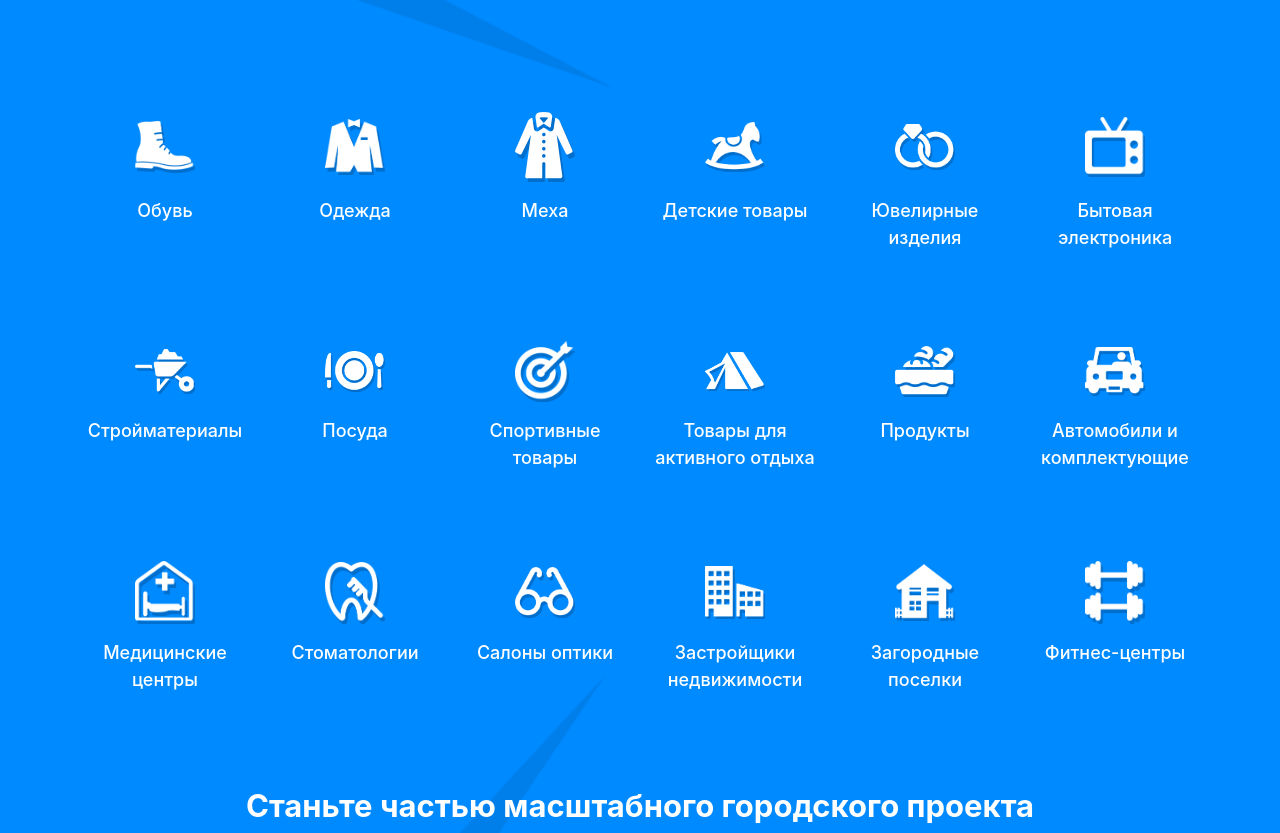
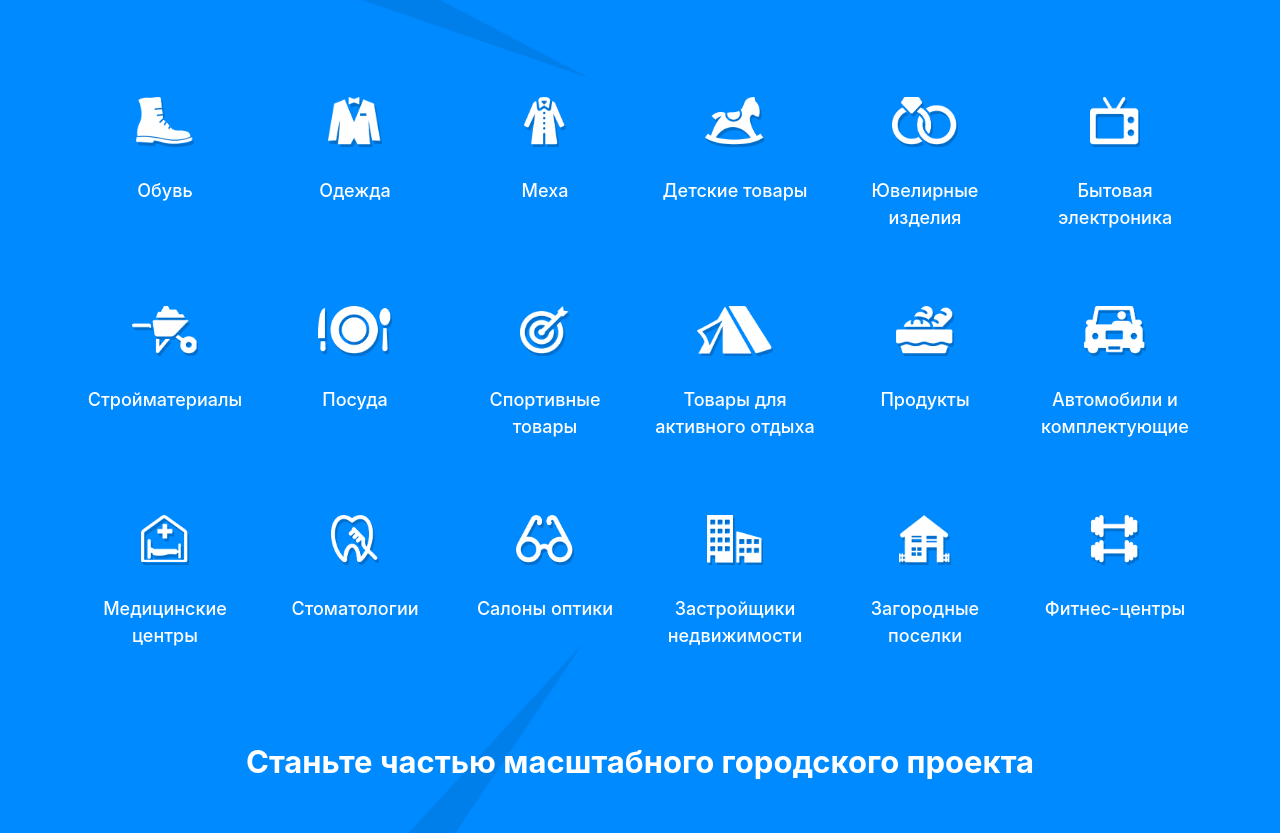
Before and after one commit to ShiryaevNikolay/LandingPage_Battle_of_discounts, a plain HTML site: page index.html in a window 1280 px wide. Shown: the part 1841-2674 px from the top of the page. Drawn offline with Linux system fonts and the light colour scheme.

Commit message:
исправил разметку html

```diff
--- a/css/main.scss
+++ b/css/main.scss
@@ -64,11 +64,11 @@ li {
         height: 100%;
         &-layer2 {
             background: url("/img/paralax/layer_2.png") 43% 30% no-repeat;
-            background-size: 55%;
+            background-size: 1100px;
         }
         &-layer3 {
             background: url("/img/paralax/layer_3.png") 47% 33% no-repeat;
-            background-size: 40%;
+            background-size: 800px;
         }
     }
     .div-main {
@@ -257,11 +257,37 @@ li {
             background-color: #32b228;
         }
     }
+    // ul {
+    //     list-style: none;
+    //     margin: 0;
+    //     padding: 0;
+    //     display: block;
+    //     li {
+    //         margin: 0;
+    //         padding: 0;
+    //         display: inline-block;
+    //         height: 100%;
+    //         .div-grid {
+    //             &__img {
+    //                 height: 60px;
+    //                 margin-bottom: 30px;
+    //                 img {
+    //                     height: 100%;
+    //                 }
+    //             }
+    //             &__text {
+    //                 color: white;
+    //                 font-size: 18px;
+    //                 font-weight: 500;
+    //             }
+    //         }
+    //     }
+    // }
     .div-grid {
         text-align: center;
         margin: 0 auto;
         &__img {
-            height: 100%;
+            height: 50px;
             display: flex;
             justify-content: center;
             align-items: center;
@@ -276,7 +302,7 @@ li {
         img {
             box-sizing: border-box;
             display: block;
-            width: 100%;
+            height: 50px;
             padding: 0 50px;
         }
         span {
--- a/index.html
+++ b/index.html
@@ -94,52 +94,82 @@
         </div>
         <div class="container">
             <div class="row">
-                <div class="col-lg-2"><div class="div-grid div-grid__img"><img src="/img/section3/1.png" alt=""></div></div>
-                <div class="col-lg-2"><div class="div-grid div-grid__img"><img src="/img/section3/2.png" alt=""></div></div>
-                <div class="col-lg-2"><div class="div-grid div-grid__img"><img src="/img/section3/3.png" alt=""></div></div>
-                <div class="col-lg-2"><div class="div-grid div-grid__img"><img src="/img/section3/4.png" alt=""></div></div>
-                <div class="col-lg-2"><div class="div-grid div-grid__img"><img src="/img/section3/5.png" alt=""></div></div>
-                <div class="col-lg-2"><div class="div-grid div-grid__img"><img src="/img/section3/6.png" alt=""></div></div>
+                <div class="col-lg-2">
+                    <div class="div-grid div-grid__img"><img src="/img/section3/1.png" alt=""></div>
+                    <div class="div-grid div-grid__text"><span>Обувь</span></div>
+                </div>
+                <div class="col-lg-2">
+                    <div class="div-grid div-grid__img"><img src="/img/section3/2.png" alt=""></div>
+                    <div class="div-grid div-grid__text"><span>Одежда</span></div>
+                </div>
+                <div class="col-lg-2">
+                    <div class="div-grid div-grid__img"><img src="/img/section3/3.png" alt=""></div>
+                    <div class="div-grid div-grid__text"><span>Меха</span></div>
+                </div>
+                <div class="col-lg-2">
+                    <div class="div-grid div-grid__img"><img src="/img/section3/4.png" alt=""></div>
+                    <div class="div-grid div-grid__text"><span>Детские товары</span></div>
+                </div>
+                <div class="col-lg-2">
+                    <div class="div-grid div-grid__img"><img src="/img/section3/5.png" alt=""></div>
+                    <div class="div-grid div-grid__text"><span>Ювелирные изделия</span></div>
+                </div>
+                <div class="col-lg-2">
+                    <div class="div-grid div-grid__img"><img src="/img/section3/6.png" alt=""></div>
+                    <div class="div-grid div-grid__text"><span>Бытовая электроника</span></div>
+            </div>
             </div>
             <div class="row">
-                <div class="col-lg-2"><div class="div-grid div-grid__text"><span>Обувь</span></div></div>
-                <div class="col-lg-2"><div class="div-grid div-grid__text"><span>Одежда</span></div></div>
-                <div class="col-lg-2"><div class="div-grid div-grid__text"><span>Меха</span></div></div>
-                <div class="col-lg-2"><div class="div-grid div-grid__text"><span>Детские товары</span></div></div>
-                <div class="col-lg-2"><div class="div-grid div-grid__text"><span>Ювелирные изделия</span></div></div>
-                <div class="col-lg-2"><div class="div-grid div-grid__text"><span>Бытовая электроника</span></div></div>
+                <div class="col-lg-2">
+                    <div class="div-grid div-grid__img"><img src="/img/section3/7.png" alt=""></div>
+                    <div class="div-grid div-grid__text"><span>Стройматериалы</span></div>
+                </div>
+                <div class="col-lg-2">
+                    <div class="div-grid div-grid__img"><img src="/img/section3/8.png" alt=""></div>
+                    <div class="div-grid div-grid__text"><span>Посуда</span></div>
+                </div>
+                <div class="col-lg-2">
+                    <div class="div-grid div-grid__img"><img src="/img/section3/9.png" alt=""></div>
+                    <div class="div-grid div-grid__text"><span>Спортивные товары</span></div>
+                </div>
+                <div class="col-lg-2">
+                    <div class="div-grid div-grid__img"><img src="/img/section3/10.png" alt=""></div>
+                    <div class="div-grid div-grid__text"><span>Товары для активного отдыха</span></div>
+                </div>
+                <div class="col-lg-2">
+                    <div class="div-grid div-grid__img"><img src="/img/section3/11.png" alt=""></div>
+                    <div class="div-grid div-grid__text"><span>Продукты</span></div>
+                </div>
+                <div class="col-lg-2">
+                    <div class="div-grid div-grid__img"><img src="/img/section3/12.png" alt=""></div>
+                    <div class="div-grid div-grid__text"><span>Автомобили и комплектующие</span></div>
+                </div>
             </div>
             <div class="row">
-                <div class="col-lg-2"><div class="div-grid div-grid__img"><img src="/img/section3/7.png" alt=""></div></div>
-                <div class="col-lg-2"><div class="div-grid div-grid__img"><img src="/img/section3/8.png" alt=""></div></div>
-                <div class="col-lg-2"><div class="div-grid div-grid__img"><img src="/img/section3/9.png" alt=""></div></div>
-                <div class="col-lg-2"><div class="div-grid div-grid__img"><img src="/img/section3/10.png" alt=""></div></div>
-                <div class="col-lg-2"><div class="div-grid div-grid__img"><img src="/img/section3/11.png" alt=""></div></div>
-                <div class="col-lg-2"><div class="div-grid div-grid__img"><img src="/img/section3/12.png" alt=""></div></div>
-            </div>
-            <div class="row">
-                <div class="col-lg-2"><div class="div-grid div-grid__text"><span>Стройматериалы</span></div></div>
-                <div class="col-lg-2"><div class="div-grid div-grid__text"><span>Посуда</span></div></div>
-                <div class="col-lg-2"><div class="div-grid div-grid__text"><span>Спортивные товары</span></div></div>
-                <div class="col-lg-2"><div class="div-grid div-grid__text"><span>Товары для активного отдыха</span></div></div>
-                <div class="col-lg-2"><div class="div-grid div-grid__text"><span>Продукты</span></div></div>
-                <div class="col-lg-2"><div class="div-grid div-grid__text"><span>Автомобили и комплектующие</span></div></div>
-            </div>
-            <div class="row">
-                <div class="col-lg-2"><div class="div-grid div-grid__img"><img src="/img/section3/13.png" alt=""></div></div>
-                <div class="col-lg-2"><div class="div-grid div-grid__img"><img src="/img/section3/14.png" alt=""></div></div>
-                <div class="col-lg-2"><div class="div-grid div-grid__img"><img src="/img/section3/15.png" alt=""></div></div>
-                <div class="col-lg-2"><div class="div-grid div-grid__img"><img src="/img/section3/16.png" alt=""></div></div>
-                <div class="col-lg-2"><div class="div-grid div-grid__img"><img src="/img/section3/17.png" alt=""></div></div>
-                <div class="col-lg-2"><div class="div-grid div-grid__img"><img src="/img/section3/18.png" alt=""></div></div>
-            </div>
-            <div class="row">
-                <div class="col-lg-2"><div class="div-grid div-grid__text div-grid__last"><span>Медицинские центры</span></div></div>
-                <div class="col-lg-2"><div class="div-grid div-grid__text div-grid__last"><span>Стоматологии</span></div></div>
-                <div class="col-lg-2"><div class="div-grid div-grid__text div-grid__last"><span>Салоны оптики</span></div></div>
-                <div class="col-lg-2"><div class="div-grid div-grid__text div-grid__last"><span>Застройщики недвижимости</span></div></div>
-                <div class="col-lg-2"><div class="div-grid div-grid__text div-grid__last"><span>Загородные поселки</span></div></div>
-                <div class="col-lg-2"><div class="div-grid div-grid__text div-grid__last"><span>Фитнес-центры</span></div></div>
+                <div class="col-md-2">
+                    <div class="div-grid div-grid__img"><img src="/img/section3/13.png" alt=""></div>
+                    <div class="div-grid div-grid__text div-grid__last"><span>Медицинские центры</span></div>
+                </div>
+                <div class="col-md-2">
+                    <div class="div-grid div-grid__img"><img src="/img/section3/14.png" alt=""></div>
+                    <div class="div-grid div-grid__text div-grid__last"><span>Стоматологии</span></div>
+                </div>
+                <div class="col-md-2">
+                    <div class="div-grid div-grid__img"><img src="/img/section3/15.png" alt=""></div>
+                    <div class="div-grid div-grid__text div-grid__last"><span>Салоны оптики</span></div>
+                </div>
+                <div class="col-md-2">
+                    <div class="div-grid div-grid__img"><img src="/img/section3/16.png" alt=""></div>
+                    <div class="div-grid div-grid__text div-grid__last"><span>Застройщики недвижимости</span></div>
+                </div>
+                <div class="col-md-2">
+                    <div class="div-grid div-grid__img"><img src="/img/section3/17.png" alt=""></div>
+                    <div class="div-grid div-grid__text div-grid__last"><span>Загородные поселки</span></div>
+                </div>
+                <div class="col-md-2">
+                    <div class="div-grid div-grid__img"><img src="/img/section3/18.png" alt=""></div>
+                    <div class="div-grid div-grid__text div-grid__last"><span>Фитнес-центры</span></div>
+                </div>
             </div>
             <span class="span-title">Станьте частью масштабного городского проекта</span>
             <button class="div-main-btn">Участвовать</button>
```
Also changed, not shown: css/main.css, 1 other file.
